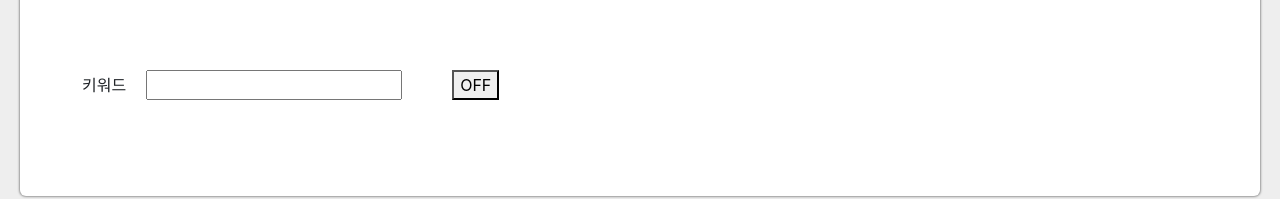
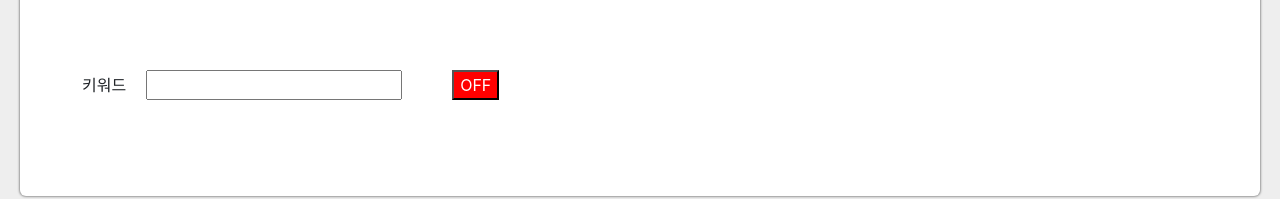
Before and after one commit to Hooniya-nolja/NADAS, a React (Create React App) app in the folder client/: page / in a window 1280 px wide. Both pictures are taken after a click on the item "자동 입찰". Shown: the part 250-449 px from the top of the page. Built offline with nearby package versions, Linux system fonts and the light colour scheme.

Commit message:
[백업] 홍대노트북 반납으로 커밋

```diff
--- a/client/src/components/AutoBid.js
+++ b/client/src/components/AutoBid.js
@@ -29,15 +29,21 @@ function AutoBid() {
     <BoxContainer>
       <BidList>
         <form onSubmit={submitHandler}>
-          <label style={{marginRight : "20px"}}>키워드</label>
+          <label style={{marginRight: "20px"}}>키워드</label>
           <input
             type="text" value={keyword} onChange={keywordHandler}
             style={{marginRight : "50px"}} required
           />
           {/* <button type="submit">입찰 시작</button> */}
           <button
-            type="submit" onClick={() => setIsOn(!isOn)}
-            // style={{}}
+            type="submit"
+            onClick={() => {
+              if (keyword) { setIsOn(!isOn) }
+            }}
+            style={{
+              backgroundColor: isOn ? "green" : "red",
+              color: "#FFFFFF"
+            }}
           >
             { isOn ? 'ON' : 'OFF' }
           </button>
--- a/client/src/components/Tab.js
+++ b/client/src/components/Tab.js
@@ -9,7 +9,7 @@ function Tab() {
   const menuArr = [
     { name: '키워드 분석', content: <KeywordAnalyze /> },
     { name: '자동 입찰', content: <AutoBid /> },
-    { name: '데이터 분석 (개발 중)', content: <Desc><p>Tab menu THREE</p></Desc> },
+    { name: '데이터 분석 (개발 중)', content: <Desc><p>개발 예정</p></Desc> },
   ];
 
   const selectMenuHandler = (index) => {
```
Also changed, not shown: 2 other files (tests, documents, lock files or other folders).
